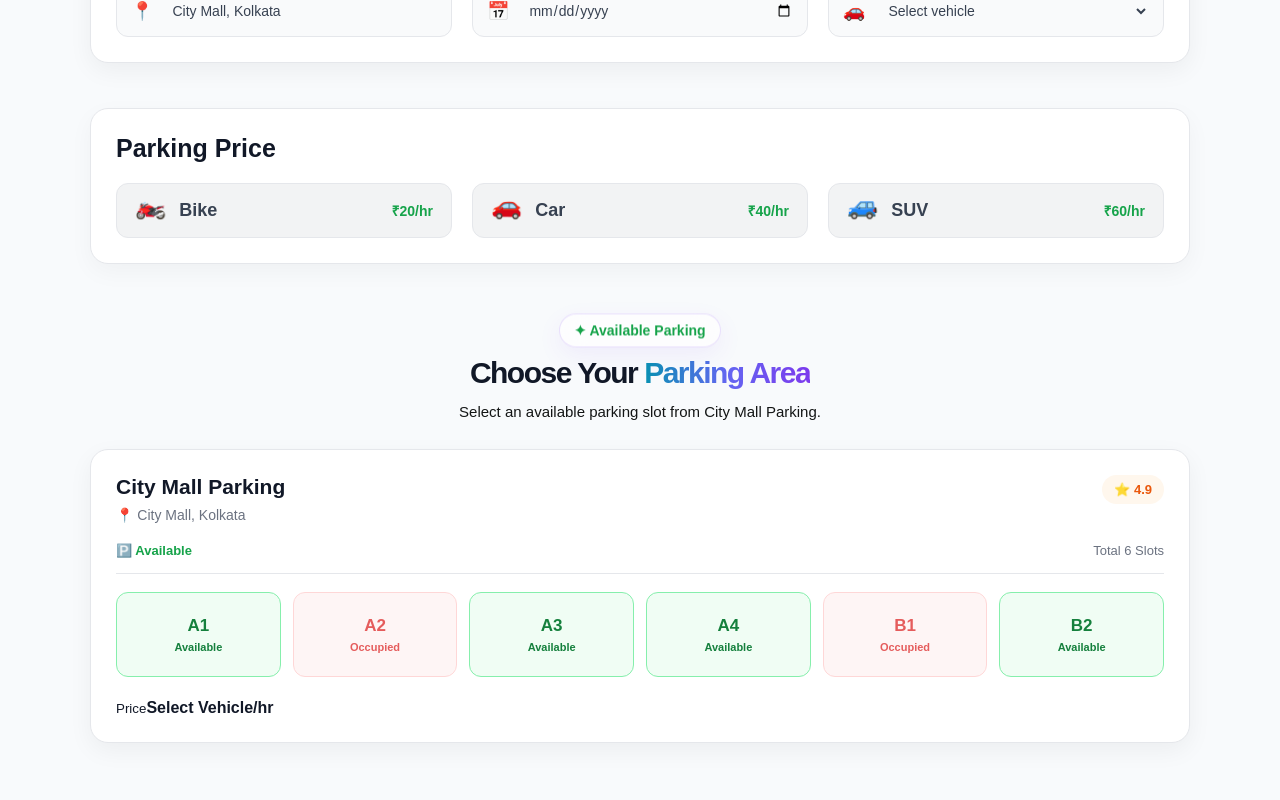
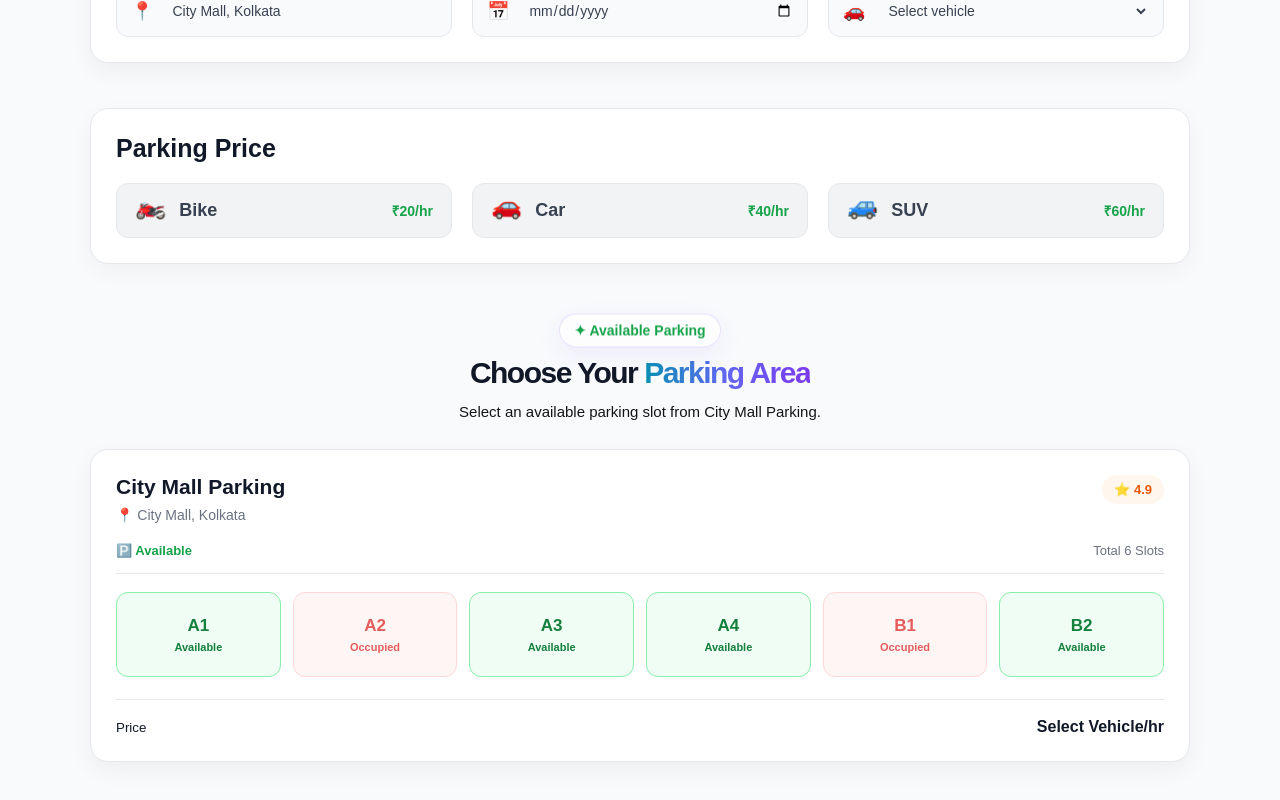
Before and after one commit to dibeyendu-dev/smart-parking-system, a React (Vite) app: page /search in a window 1280 px wide. Shown: the part 393-1193 px from the top of the page. Built offline with nearby package versions, Linux system fonts and the light colour scheme.

Commit message:
Parking Slots Card css part 8 added

```diff
--- a/src/css/FindParking.css
+++ b/src/css/FindParking.css
@@ -420,3 +420,11 @@
     box-shadow: 0 6px 18px rgba(22, 163, 74, 0.25);
     transform: translateY(-2px);
 }
+/* Parking Price */
+.parking-result-price {
+    display: flex;
+    align-items: center;
+    justify-content: space-between;
+    padding-top: 18px;
+     border-top: 1px solid #e5e7eb;
+}
```
